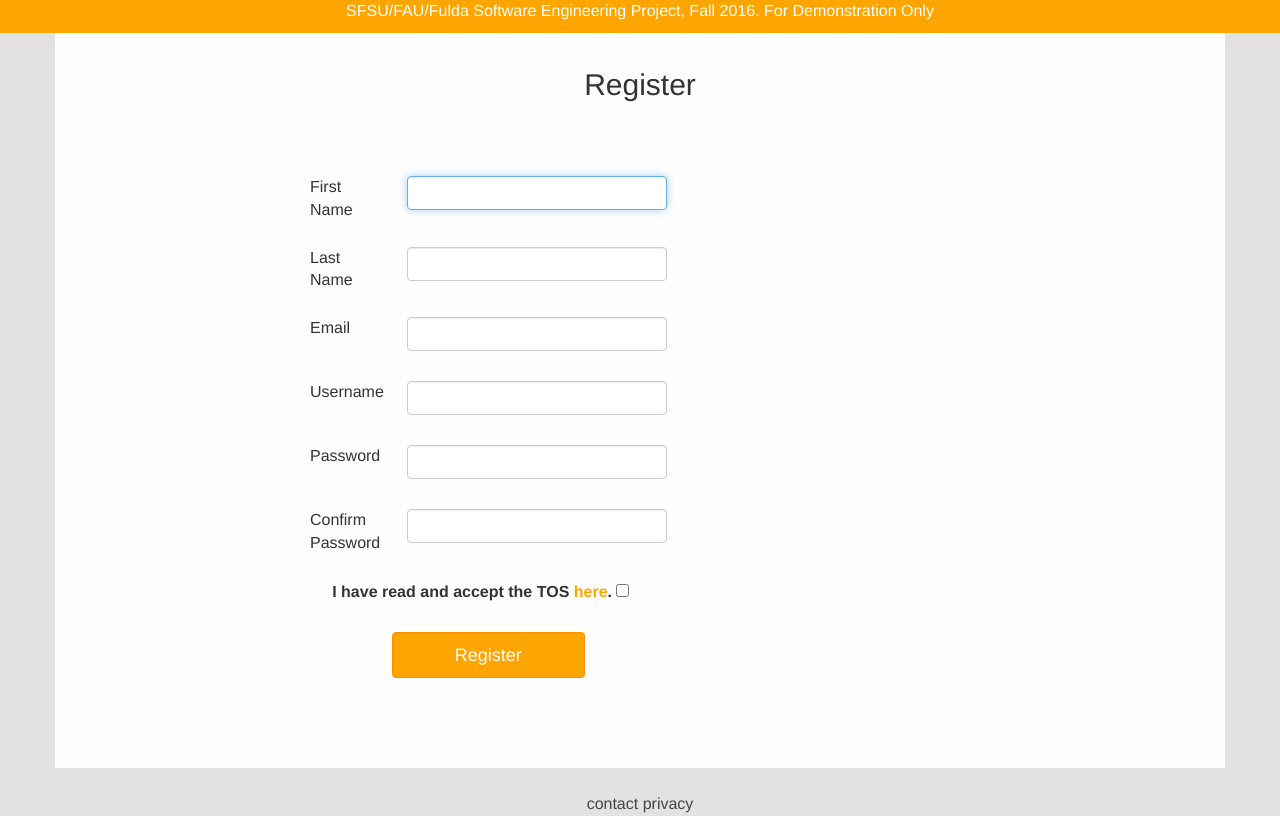
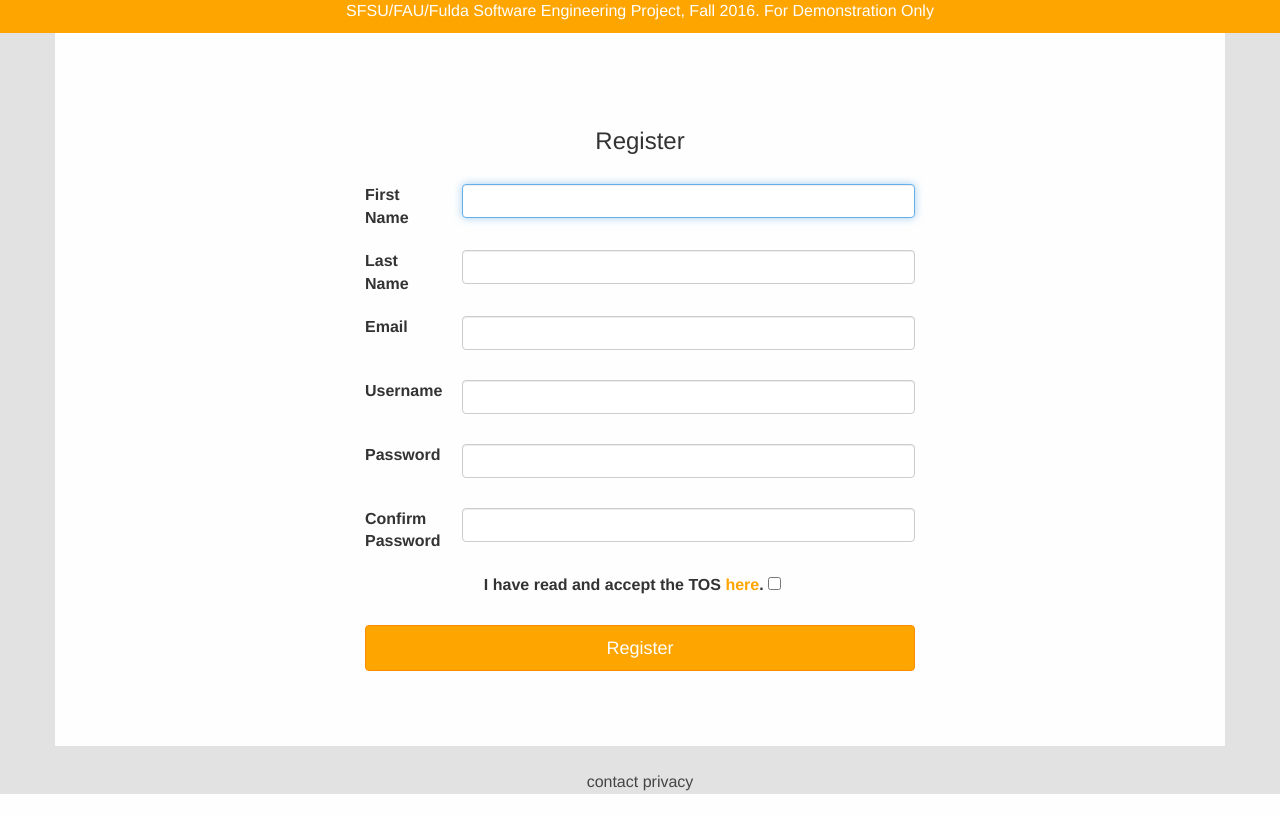
Before and after one commit to Stnguyenx3/DavidsList, a PHP site: page /home/register in a window 1280 px wide. Shown: the part 64-880 px from the top of the page. After the commit the page ends 858 px from the top, so only its background shows below. Run offline with PHP 8.4, Linux system fonts and the light colour scheme; some libraries are stand-ins or nearby versions.

Commit message:
messed something u p on register page and reverted all changes

```diff
--- a/application/view/users/register.php
+++ b/application/view/users/register.php
@@ -1,74 +1,61 @@
 <div class="container main">
 
-	<div class="row rent-out">
-		<div class="col-sm-2"></div>
+	<form class="form-signup center-block" id="registration" action="<?php echo URL . "users/newuser/" ?>" method="post">
 
-		<div class="col-sm-8">
-
-			<h2 class="centered-header">Register</h2>
-
-			<form class="form-signup" id="registration" action="<?php echo URL . "users/newuser/" ?>" method="post">
+		<h3 style="margin-bottom: 30px; text-align:center">Register</h3>
 
 		<div class="form-group row">
-					<p class="col-sm-2"> First Name</p>
-					<div class="col-sm-6">
+			  <label for="form-first-name" class="col-sm-2">First Name</label>
+			  <div class="col-sm-10">
 				<input class="form-control" type="text" name="firstname" id="form-first-name">
 			  </div>
 		</div>
 
 		<div class="form-group row">
-					<p class="col-sm-2"> Last Name</p>
-					<div class="col-sm-6">
+			  <label for="form-last-name" class="col-sm-2">Last Name</label>
+			  <div class="col-sm-10">
 				<input class="form-control" type="text" name="lastname" id="form-last-name">
 			  </div>
 		</div>
 
 		<div class="form-group row">
-					<p class="col-sm-2"> Email</p>
-					<div class="col-sm-6">
+			  <label for="form-email" class="col-sm-2">Email</label>
+			  <div class="col-sm-10">
 				<input class="form-control" type="email" name="email" id="form-email">
 			  </div>
 		</div>
 
 		<div class="form-group row">
-					<p class="col-sm-2"> Username</p>
-					<div class="col-sm-6">
+			  <label for="form-username" class="col-sm-2">Username</label>
+			  <div class="col-sm-10">
 				<input class="form-control" type="text" name="username" id="form-username">
 			  </div>
 		</div>
 
 		<div class="form-group row">
-					<p class="col-sm-2"> Password</p>
-					<div class="col-sm-6">
+			  <label for="form-password" class="col-sm-2">Password</label>
+			  <div class="col-sm-10">
 				<input class="form-control" type="password" name="password" id="form-password">
 			  </div>
 		</div>
 
 		<div class="form-group row">
-					<p class="col-sm-2">  Confirm Password</p>
-					<div class="col-sm-6">
+			  <label for="form-confirm-password" class="col-sm-2">Confirm Password</label>
+			  <div class="col-sm-10">
 				<input class="form-control" type="password" name="confirmpassword" id="form-confirm-password">
 			  </div>
 		</div>
 
 		<div class="form-group row">
-					<label for="form-TOS" class="col-sm-8" style="text-align:center">
+			<label for="form-TOS" class="col-sm-12" style="text-align:center">
 				I have read and accept the TOS <a href="#" onclick="return showTOS();">here</a>.
 				<input class="form-check" type="checkbox" value="" name="tos" id="form-TOS">
 			</label>
 		</div>
 
-				<div class="row">
-					<div class="col-sm-2"></div>
-					<button class="btn btn-primary btn-lg col-sm-4" type="submit">Register</button> <!-- btn-register center-block -->
-					<div class="col-sm-2"></div>
-				</div>
+		<button class="btn btn-primary btn-lg btn-block btn-register center-block" type="submit">Register</button>
+
 	</form>
-		</div>
-
-		<div class="col-sm-2"></div>
-
-	</div>
 
 	<div id="tosModal" class="modal" style="z-index: 5">
 		<div class="modal-content">
--- a/public/css/style.css
+++ b/public/css/style.css
@@ -138,6 +138,7 @@ hr{
 
 .navbar-nav>li>a:hover {
     background-color: rgba(226,226,226,1);/*#23527c;*/
+    color: #074ba1;
 
 }
 
```
Lines whose indentation alone changed are shown as unchanged.
